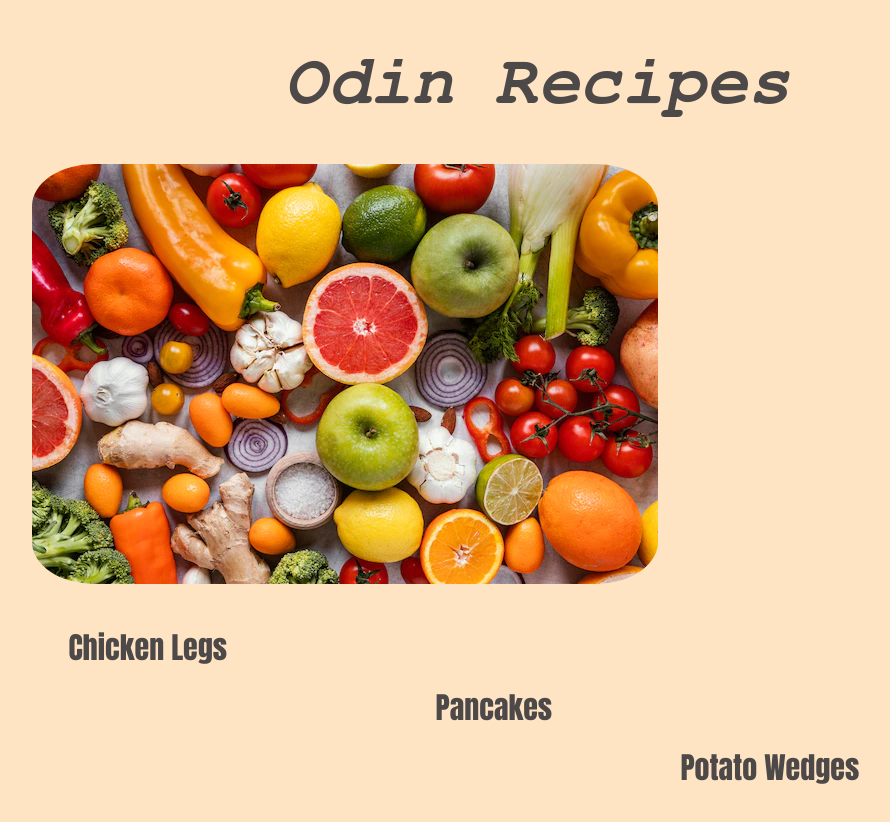
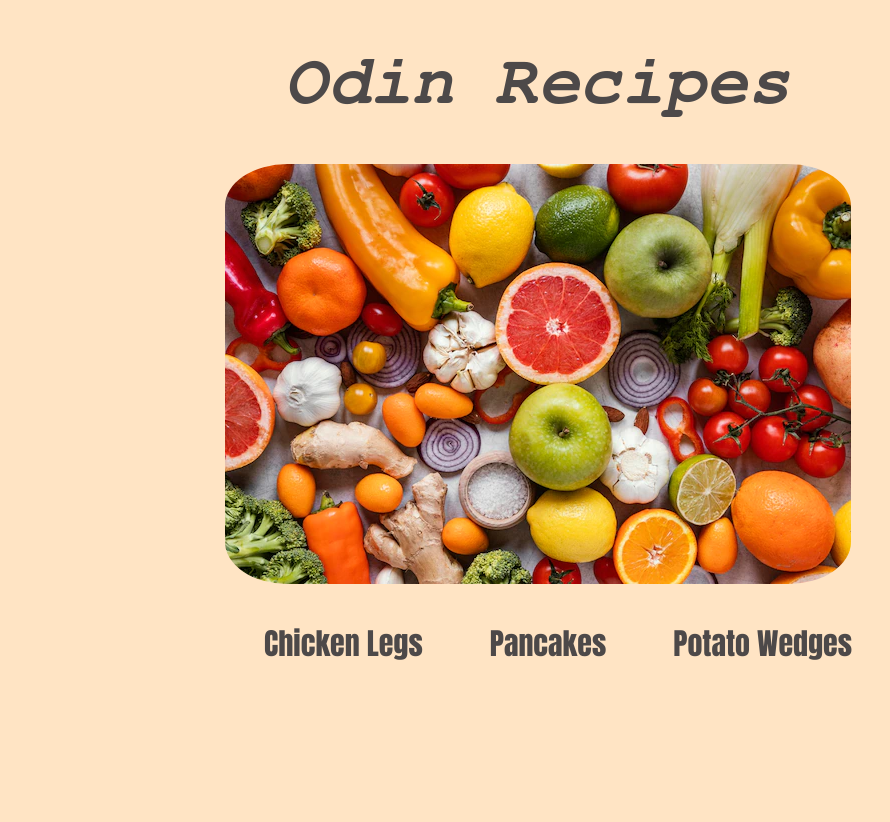
Before and after one commit to osuvwe1/odin-recipes, a plain HTML site: page index.html in a window 1280 px wide. Shown: the whole page, without its empty margins (102-992 px from the left). After the commit the page ends 800 px from the top, so only its background shows below. Drawn offline with Linux system fonts and the light colour scheme.

Commit message:
Center horizontal ul

```diff
--- a/index.css
+++ b/index.css
@@ -18,14 +18,27 @@ p
 img
 {
     border-radius: 10%;
-    margin-left: 10%;
+}
+.center
+{
+    display: block;
+    margin-left: auto;
+    margin-right: auto;
 }
 ul
 {
-    list-style-type: none;
+    display: block;
+    text-align: center;
+    display: block;
     line-height: 2.0em;
     font-size: 30px;
     font-family: Impact, Haettenschweiler, 'Arial Narrow Bold', sans-serif;
+}
+li
+{
+    display: inline;
+    padding: .4em 1em;
+    float: none;
 }
 a
 {
@@ -36,15 +49,3 @@ a:hover
 {
     color: rgb(84, 84, 172);
 }
-.front
-{
-    margin-left: 10%;
-}
-.mid
-{
-    margin-left: 40%;
-}
-.end
-{
-    margin-left: 60%;
-}
--- a/index.html
+++ b/index.html
@@ -7,11 +7,11 @@
 </head>
 <body>
     <h1>Odin Recipes</h1>
-    <img src="images/recipe_book.webp" alt="A recipe book" width="626" height="420" loading="lazy">
+    <img src="images/recipe_book.webp" class="center" alt="A recipe book" width="626" height="420" loading="lazy">
     <ul>
-        <li><a class="front" href="recipes/chicken-legs.html">Chicken Legs</a></li>
-        <li><a class="mid" href="recipes/pancakes.html">Pancakes</a></li>
-        <li><a class="end" href="recipes/potato-wedges.html">Potato Wedges</a></li>
+        <li><a href="recipes/chicken-legs.html">Chicken Legs</a></li>
+        <li><a href="recipes/pancakes.html">Pancakes</a></li>
+        <li><a href="recipes/potato-wedges.html">Potato Wedges</a></li>
     </ul>
 </body>
 </html>
```
